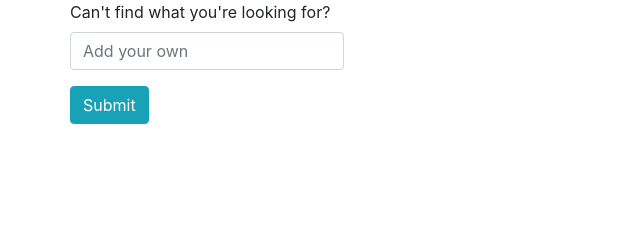
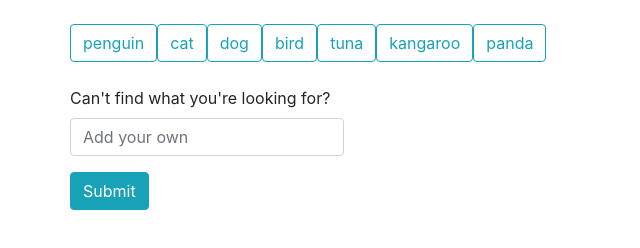
Before and after one commit to anicng/GifTastic, a plain HTML site: page index.html in a window 1280 px wide. Shown: the whole page, without its empty margins (0-640 px from the left). Drawn offline with nearby package versions, Linux system fonts and the light colour scheme.

Commit message:
render array list buttons

```diff
--- a/assets/javascript/app.js
+++ b/assets/javascript/app.js
@@ -1,5 +1,22 @@
 $(document).ready(
     function gifGenerater() {
+        var animalList = ["penguin", "cat", "dog", "bird", "tuna", "kangaroo", "panda"];
+        var searchInput = $("search-input");
+
+        function buttonGenerator() {
+            $(".buttons-div").empty();
+            animalList.forEach(function (animal) {
+                var newButtons = $("<button type='button' class='btn btn-outline-info'>");
+                newButtons.text(animal);
+                $(".buttons-div").append(newButtons);
+
+            })
+        };
+        buttonGenerator();
+
+        // $("#submit-button").on("click",function(){
+
+        // })
 
 
 
--- a/index.html
+++ b/index.html
@@ -13,13 +13,13 @@
 </head>
 
 <body>
-    <div class="container">
+    <div class="container mt-4">
         <div class="row buttons-div">
 
         </div>
         <div class="row search-div">
             <form>
-                <div class="form-group">
+                <div class="form-group pt-4">
                     <label for="search-input">Can't find what you're looking for?</label>
                     <input type="search" class="form-control" id="search-input" placeholder="Add your own">
                 </div>
@@ -31,7 +31,7 @@
 
         </div>
     </div>
-    <script type="text/javascript" src="javascript/app.js"></script>
+    <script type="text/javascript" src="assets/javascript/app.js"></script>
     <script src="https://code.jquery.com/jquery-3.3.1.slim.min.js"
         integrity="sha384-q8i/X+965DzO0rT7abK41JStQIAqVgRVzpbzo5smXKp4YfRvH+8abtTE1Pi6jizo"
         crossorigin="anonymous"></script>
```
